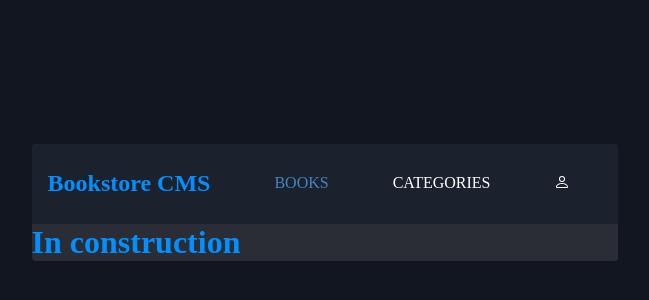
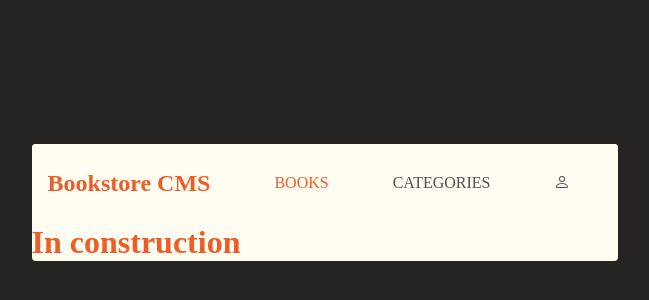
Before and after one commit to guerreiropedr0/bookstore, a React (Create React App) app: page /categories in a window 1280 px wide. Shown: the part 198-498 px from the top of the page, without its empty margins (315-964 px from the left). Built offline with nearby package versions, Linux system fonts and the light colour scheme; no server answers.

Commit message:
Add styling to website

```diff
--- a/src/index.css
+++ b/src/index.css
@@ -1,9 +1,8 @@
 :root {
-  --bg-dark: #121620;
-  --bg-light: #1c212e;
-  --primary-color: #fff;
-  --accent-color: #0290ff;
-  --secondary-color: #4386bf;
+  --lightest-color: #252422;
+  --light-color: #ccc5b9;
+  --color: #fffcf2;
+  --dark-color: #eb5e28;
 }
 
 *,
@@ -21,41 +20,42 @@
 }
 
 .active {
-  color: var(--secondary-color);
+  color: var(--dark-color);
 }
 
 .btn {
   border-radius: 3px;
-  background-color: var(--accent-color);
+  background-color: var(--dark-color);
+  color: var(--color);
   padding: 0.801rem 1.188rem 0.886rem 1.375rem;
 }
 
 .btn:hover {
-  background-color: #0080e2;
+  background-color: #e25b25;
 }
 
 .btn:active {
-  background-color: #0071c7;
+  background-color: #d85723;
 }
 
 #root {
   height: 100vh;
-  background-color: var(--bg-dark);
-  color: var(--primary-color);
+  background-color: var(--lightest-color);
   display: flex;
   justify-content: center;
   align-items: center;
+  color: #5c4b50;
 }
 
 .app {
   border-radius: 4px;
-  background-color: #2a2d35;
+  background-color: var(--color);
 }
 
 .navigation-bar {
   display: flex;
   align-items: center;
-  background-color: var(--bg-light);
+  background-color: var(--color);
   height: 5rem;
   border-top-left-radius: 4px;
   border-top-right-radius: 4px;
@@ -66,7 +66,7 @@
 }
 
 .title {
-  color: var(--accent-color);
+  color: var(--dark-color);
 }
 
 .navigation-links {
@@ -83,32 +83,29 @@
   margin: 2rem;
 }
 
-.book-events * {
-  cursor: pointer;
-}
-
 .book-update * {
   margin: 0.3rem 0;
 }
 
+.book-events *:hover {
+  cursor: pointer;
+  text-decoration: underline;
+}
+
 .navigation-links *:hover {
-  color: var(--accent-color);
+  color: var(--dark-color);
 }
 
 input {
-  background-color: var(--bg-light);
+  background-color: var(--light-color);
   padding: 0.6rem;
   margin: 1rem 0.5rem 0 0;
   width: 25vw;
   border-radius: 0.7rem;
 }
 
-input::placeholder {
-  color: #d4d4d4;
-}
-
 #categories {
-  background-color: var(--bg-light);
+  background-color: var(--light-color);
   padding: 0.6rem;
   margin-right: 0.5rem;
   border-radius: 0.7rem;
@@ -122,8 +119,13 @@ input::placeholder {
 .book-card {
   display: grid;
   grid-template-columns: repeat(3, 1fr);
-  background-color: #000;
+  background-color: var(--light-color);
   padding: 1rem;
+  border: 2px solid #5c4b50;
+}
+
+.book-card:not(:first-child) {
+  border-top: none;
 }
 
 .book-info {
@@ -142,7 +144,7 @@ input::placeholder {
 }
 
 .book-author {
-  color: var(--secondary-color);
+  /* color:  */
   font-weight: normal;
 }
 
@@ -151,7 +153,8 @@ input::placeholder {
   margin-top: 1rem;
   width: 12.5rem;
   justify-content: space-between;
-  color: var(--secondary-color);
+
+  /* color:  */
 }
 
 .book-events li:nth-child(2) {
```
